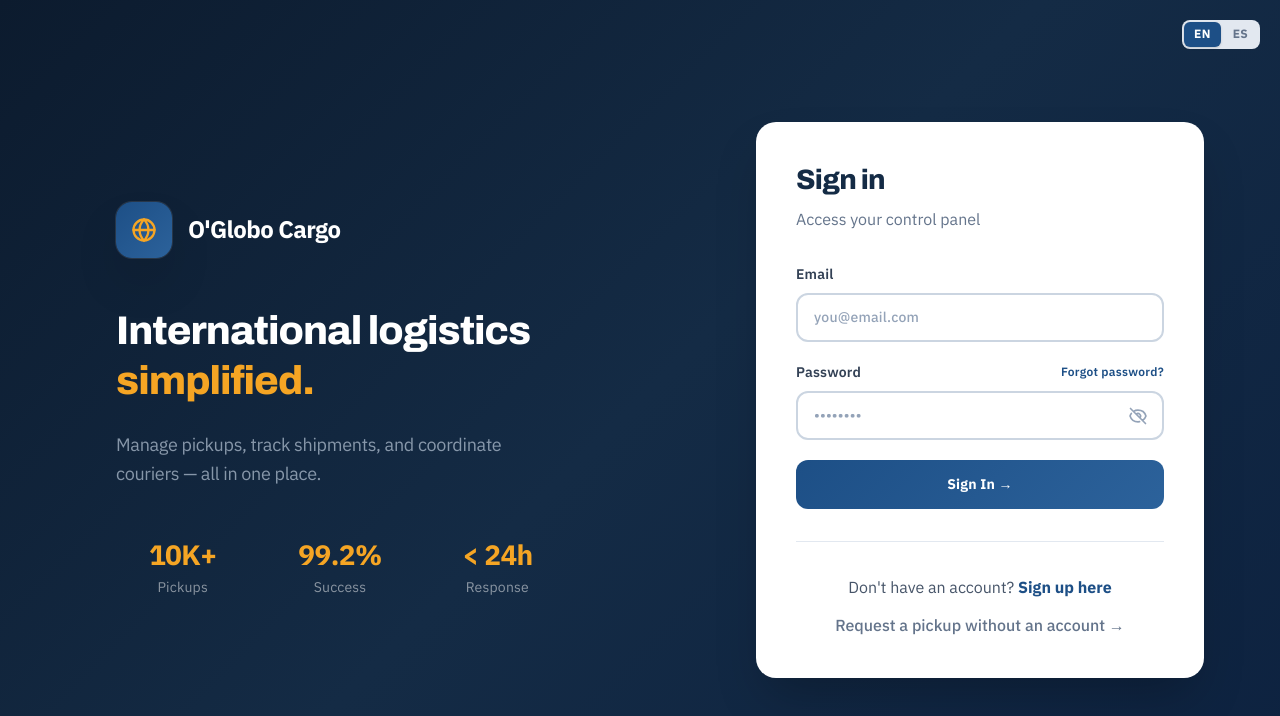
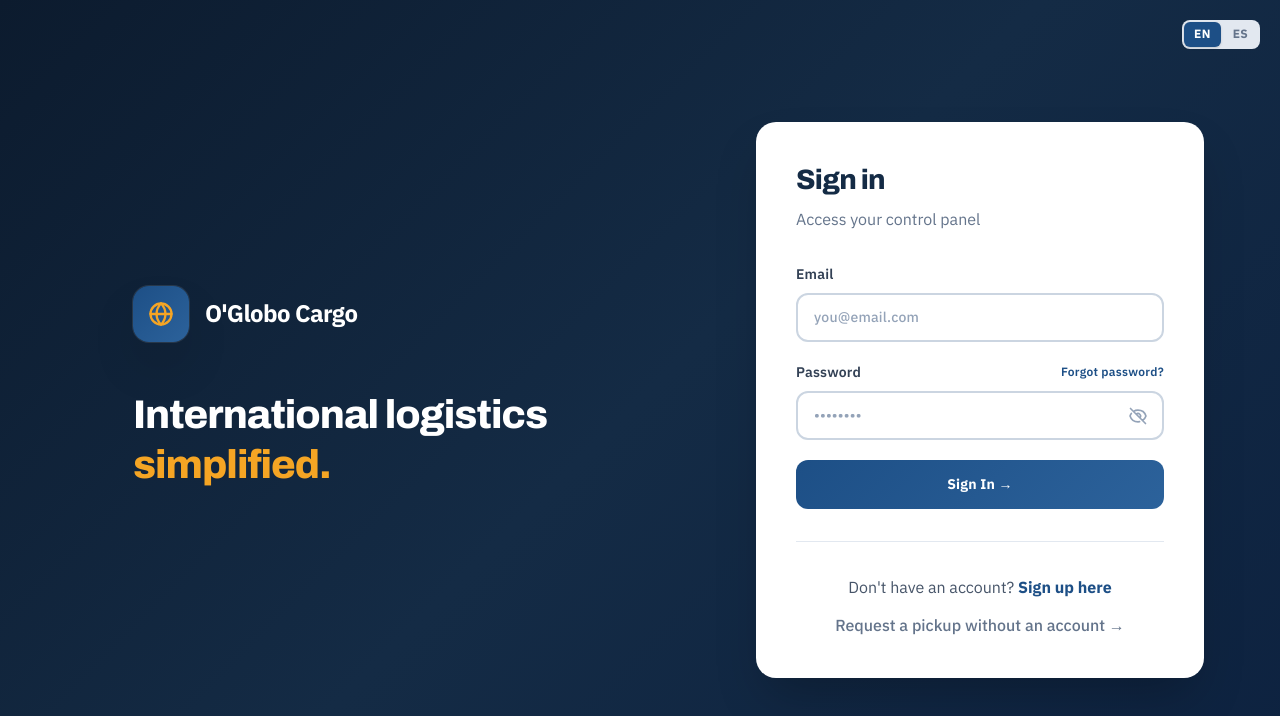
Before and after one commit to andresmz12/RECOGIDA-PAQ, a Next.js app: page /login in a window 1280 px wide. Shown: the top 716 px of the page. Built offline with nearby package versions, Linux system fonts and the light colour scheme.

Commit message:
ui: remove stats numbers and subtitle from login hero panel
Co-Authored-By: Claude Sonnet 4.6 <noreply@anthropic.com>
Claude-Session: https://claude.ai/code/session_01PgFWSAJb9DNeM8rWvgeNWk

```diff
--- a/app/login/page.tsx
+++ b/app/login/page.tsx
@@ -60,21 +60,6 @@ export default function LoginPage() {
             {t("login.heroLine1")}<br />
             <span className="text-accent-400">{t("login.heroAccent")}</span>
           </h1>
-          <p className="text-lg text-navy-100/60 leading-relaxed">
-            {t("login.heroSubtitle")}
-          </p>
-          <div className="mt-12 grid grid-cols-3 gap-6">
-            {[
-              { v: "10K+", l: t("login.statPickups") },
-              { v: "99.2%", l: t("login.statSuccess") },
-              { v: "< 24h", l: t("login.statResponse") },
-            ].map((s) => (
-              <div key={s.l} className="text-center">
-                <p className="text-3xl font-extrabold text-accent-400">{s.v}</p>
-                <p className="text-sm text-white/50 mt-1">{s.l}</p>
-              </div>
-            ))}
-          </div>
         </div>
       </div>
 
```
